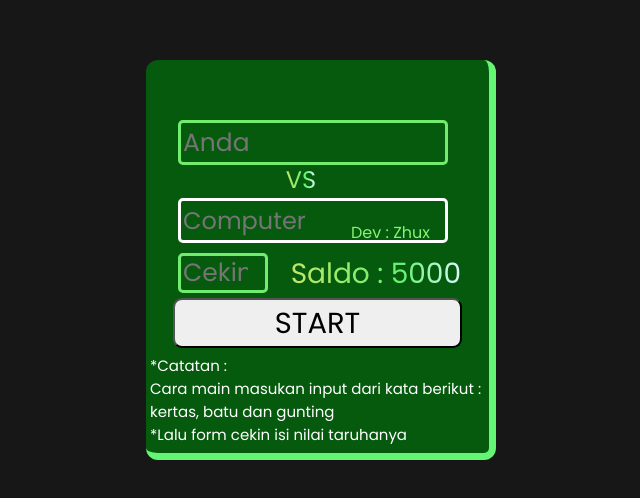
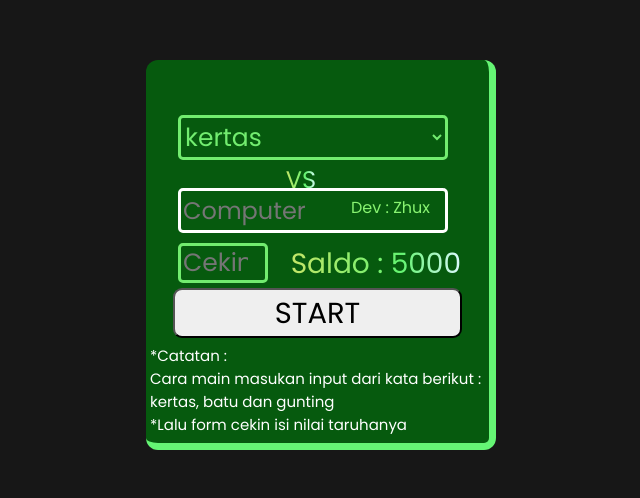
Before and after one commit to zhuxsen/batukertasgunting, a plain HTML site: page index.html in a window 1280 px wide. Shown: the part 138-636 px from the top of the page, without its empty margins (319-959 px from the left). Drawn offline with Linux system fonts and the light colour scheme.

Commit message:
update dropdown

```diff
--- a/index.html
+++ b/index.html
@@ -16,7 +16,11 @@
     </div>
     <form action="" method="get" accept-charset="utf-8">
     <div class="input">
-       <input type="text" id="anda" placeholder="Anda" value="">
+    <select name="" id="anda">
+     <option value="kertas">kertas</option>
+    <option value="gunting">gunting</option>
+    <option value="batu">batu</option>
+  </select>
        <span class="lawan"><b>VS</b></span>
        <div class="cpubottom">
        <input type="text" id="cpu" placeholder="Computer" readonly>
--- a/style.css
+++ b/style.css
@@ -54,7 +54,7 @@ body{
   display: flex;
   flex-direction: column;
   width: 350px;
-  height: 400px;
+  height: 390px;
   background-color: #075b0ffd;
   border-bottom: 7px solid #66f675fd;
   border-right: 7px solid #66f675fd;
@@ -71,6 +71,18 @@ body{
   font-size: 25px;
   border-radius: 5px;
   color: #7af676ef;
+}
+
+select{
+  width: 270px;
+  height: 45px;
+  font-size: 25px;
+  color: #7af676ef;
+  text-decoration: none;
+  border: 3px solid #7af676ef;
+  background: transparent;
+  border-radius: 5px;
+  transform: translateX(5px);
 }
 
 
@@ -138,7 +150,7 @@ p{
   color: #89f472fd;
   position: absolute;
   right: -36px;
-  bottom: 192px;
+  bottom: 207px;
   transform: translateX(-95px);
 }
 
```
